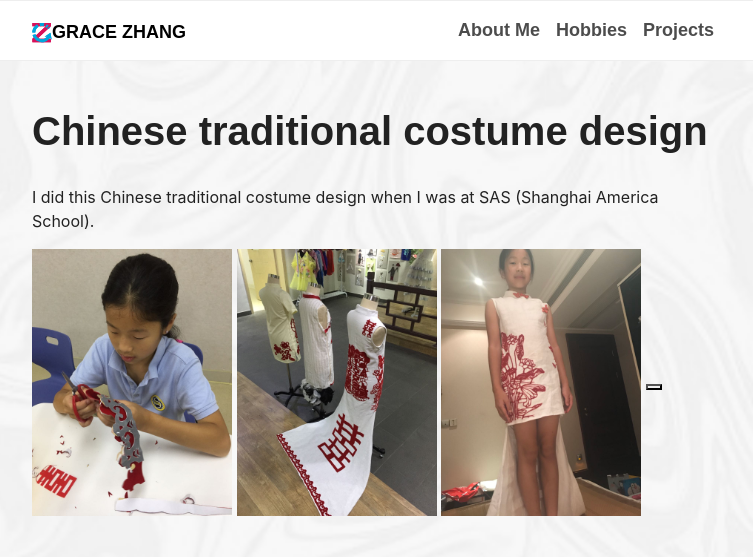
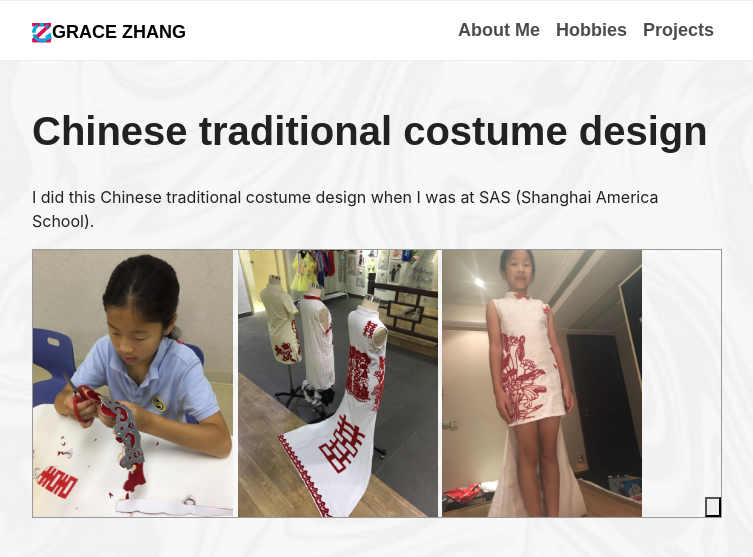
Before and after one commit to gracezca99/gracezca99.github.io, a Jekyll site: the page built from projects/costume.md, in a window 1280 px wide. Shown: the top 557 px of the page, without its empty margins (263-1016 px from the left). Built offline with Jekyll 4.4.1, drawn with Linux system fonts in a browser that asks for light colours; some web fonts are replaced; our own code applies the rules of GitHub Pages for plain Markdown files.

Commit message:
fix link to main.css

```diff
--- a/_includes/head.html
+++ b/_includes/head.html
@@ -17,7 +17,7 @@
 {"description":"Grace Zhang’s Homepage","url":"https://www.grace-z.com/","headline":"Grace Zhang's homepage","@type":"WebSite","name":"Grace Zhang","@context":"https://schema.org"}</script>
 
   <link rel="stylesheet" href="/bootstrap/bootstrap.css">
-  <link rel="stylesheet" href="main.css">
+  <link rel="stylesheet" href="/main.css">
   <script src="/bootstrap/jquery.min.js">
   <script src="/bootstrap/bootstrap.bundle.min.js"></script>
 
```
